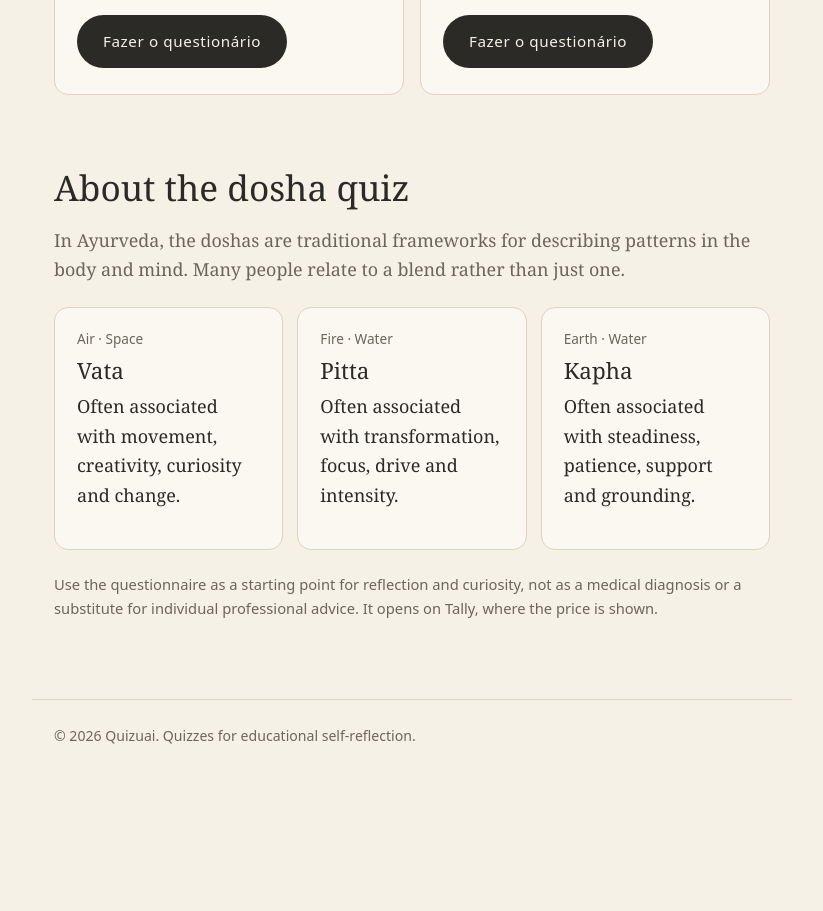
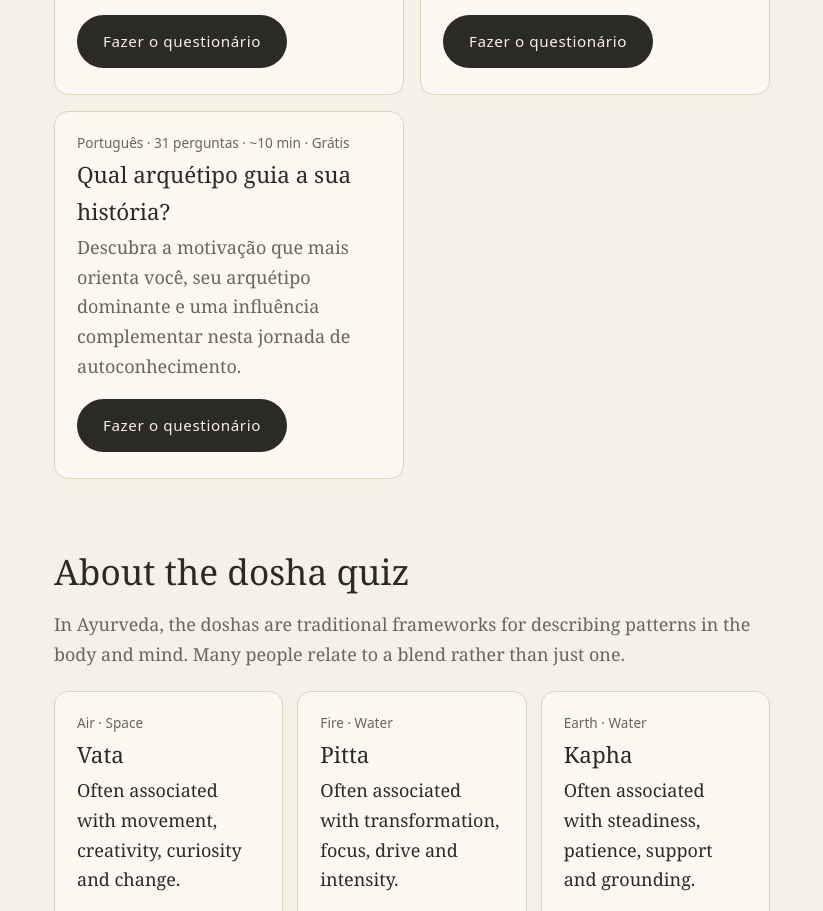
Before and after one commit to Tikmilik/quizuai, a plain HTML site: page index.html in a window 1280 px wide. Shown: the part 1144-2055 px from the top of the page, without its empty margins (228-1051 px from the left). Before the commit the page ends 1939 px from the top, so only its background shows below. Drawn offline with Linux system fonts and the light colour scheme.

Commit message:
Add archetype quiz card

```diff
--- a/index.html
+++ b/index.html
@@ -95,6 +95,13 @@ footer{margin-top:56px;padding-top:24px;padding-bottom:48px;border-top:1px solid
         <a class="btn" href="https://tally.so/r/xVjj8k">Fazer o questionário</a>
       </div>
 
+      <div class="card quiz">
+        <small>Português · 31 perguntas · ~10 min · Grátis</small>
+        <h3>Qual arquétipo guia a sua história?</h3>
+        <p>Descubra a motivação que mais orienta você, seu arquétipo dominante e uma influência complementar nesta jornada de autoconhecimento.</p>
+        <a class="btn" href="https://tally.so/r/zE7bVa">Fazer o questionário</a>
+      </div>
+
     </div>
   </section>
 
```
